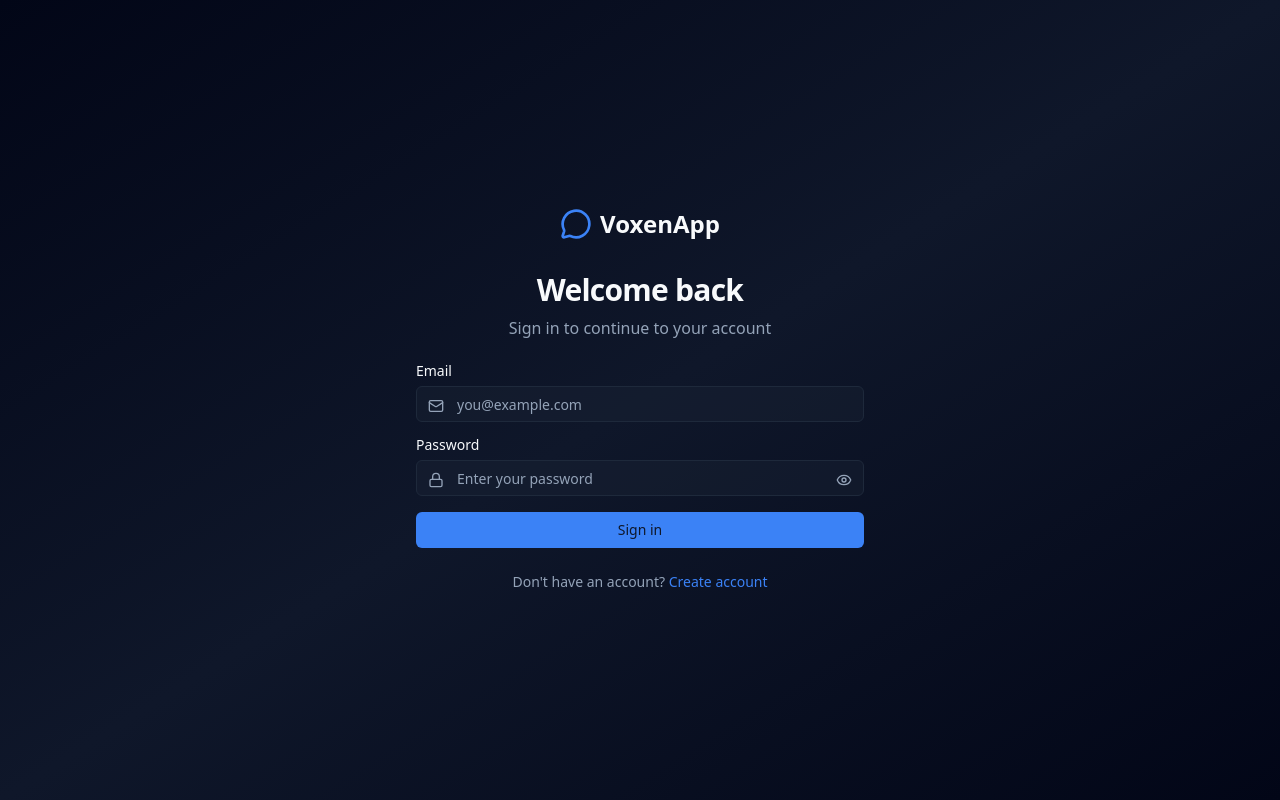
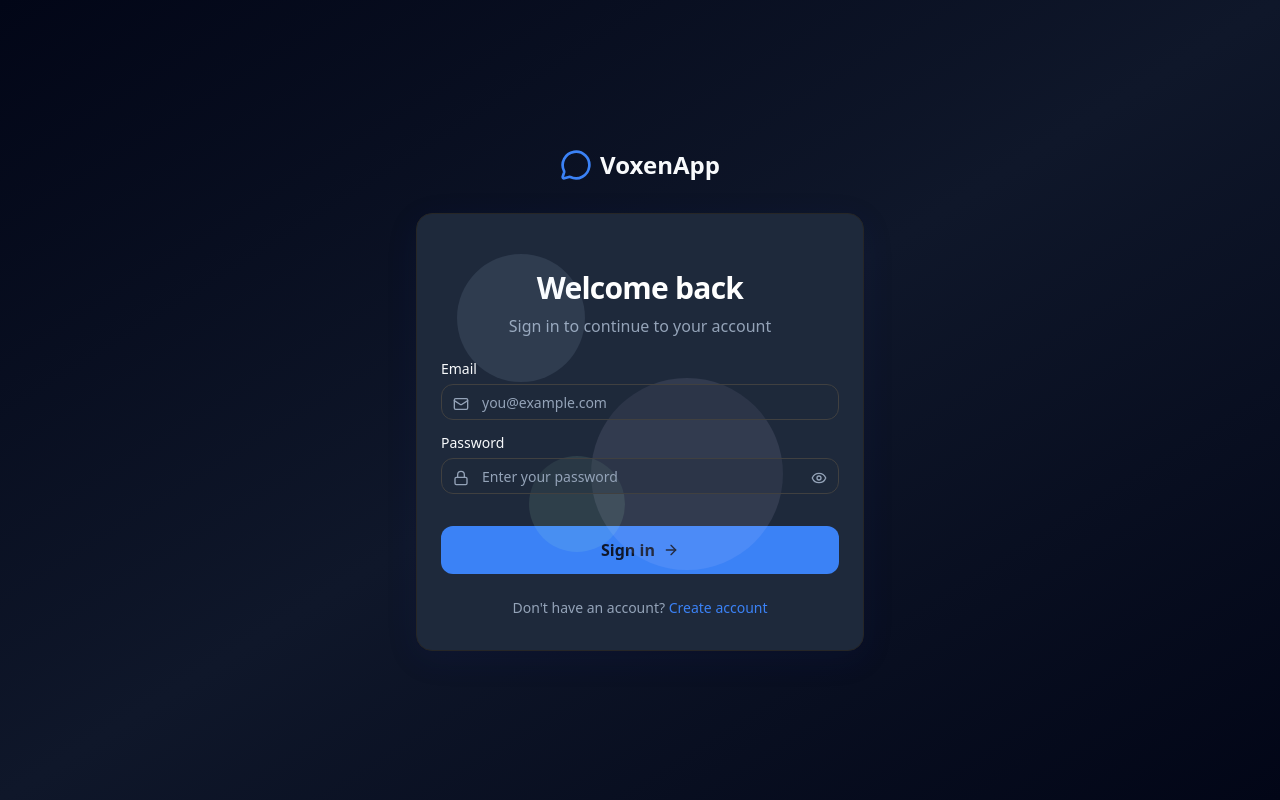
Before and after one commit to VishalValvi-83/live-chat, a React (Vite) app in the folder frontend/: page /login in a window 1280 px wide. Built offline with nearby package versions, Linux system fonts and the light colour scheme; no server answers.

Commit message:
feat: Integrate auth api in frontend

```diff
--- a/frontend/package.json
+++ b/frontend/package.json
@@ -14,6 +14,7 @@
     "@radix-ui/react-label": "^2.1.8",
     "@radix-ui/react-scroll-area": "^1.2.10",
     "@radix-ui/react-slot": "^1.2.4",
+    "axios": "^1.13.2",
     "class-variance-authority": "^0.7.1",
     "clsx": "^2.1.1",
     "framer-motion": "^12.23.26",
--- /dev/null
+++ b/frontend/src/api/authApi.js
@@ -0,0 +1,24 @@
+import api from "./AxiosInstance";
+
+export const registerUser = async (payload) => {
+    try {
+        const response = await api.post('/auth/register', payload)
+        console.log("register response: ", response)
+        return response;
+    } catch (error) {
+        console.error("something went wrong", error.message || error.erro || error)
+    }
+}
+
+export const loginUser = async (payload) => {
+    try {
+        const response = await api.post("/auth/login", payload)
+        console.log("login response : ", response)
+        if (response && response.status === 200) {
+            sessionStorage.setItem("authToken", response.data.token)
+        }
+        return response;
+    } catch (error) {
+        console.error("something went wrong", error.message || error.erro || error)
+    }
+}
--- a/frontend/src/components/auth/LoginForm.jsx
+++ b/frontend/src/components/auth/LoginForm.jsx
@@ -1,40 +1,87 @@
 import { useState } from "react"
-import { motion } from "framer-motion"
-import { Eye, EyeOff, Mail, Lock } from "lucide-react"
+import { motion, AnimatePresence } from "framer-motion"
+import { Eye, EyeOff, Mail, Lock, ArrowRight } from "lucide-react"
 import { Button } from "@/components/ui/button"
 import { Input } from "@/components/ui/input"
 import { Label } from "@/components/ui/label"
+import { loginUser } from "../../api/authApi"
+import { useNavigate } from "react-router-dom"
 
-export function LoginForm({ onSubmit, onRegisterClick }) {
+export function LoginForm({ onRegisterClick }) {
   const [email, setEmail] = useState("")
   const [password, setPassword] = useState("")
   const [showPassword, setShowPassword] = useState(false)
   const [isLoading, setIsLoading] = useState(false)
-
+  const [focusField, setFocusField] = useState("")
+  const navigate = useNavigate();
   const handleSubmit = async (e) => {
     e.preventDefault()
-    setIsLoading(true)
-    await new Promise((resolve) => setTimeout(resolve, 1000))
-    onSubmit?.(email, password)
-    setIsLoading(false)
+    try {
+      setIsLoading(true)
+      const res = await loginUser({ email, password })
+      console.log("Login in form:", res)
+      if (res && res.status === 200) {
+        alert(res.data.message || "Login successful!")
+        setEmail("")
+        setPassword("")
+        navigate("/chats");
+      }
+    } catch (error) {
+      console.error("Login failed:", error)
+      alert("Login failed. Please check your credentials and try again.")
+    } finally {
+      setIsLoading(false)
+    }
+
+  }
+
+  const containerVariants = {
+    hidden: { opacity: 0, y: 32 },
+    visible: {
+      opacity: 1,
+      y: 0,
+      transition: {
+        staggerChildren: 0.08,
+        delayChildren: 0.1,
+        duration: 0.5,
+        ease: "easeOut",
+      },
+    },
+  }
+
+  const itemVariants = {
+    hidden: { opacity: 0, y: 24 },
+    visible: { opacity: 1, y: 0, transition: { duration: 0.4, ease: "easeOut" } },
   }
 
   return (
     <motion.div
-      initial={{ opacity: 0, y: 20 }}
-      animate={{ opacity: 1, y: 0 }}
-      transition={{ duration: 0.5 }}
-      className="w-full max-w-md space-y-6"
+      variants={containerVariants}
+      initial="hidden"
+      animate="visible"
+      className="w-full max-w-screen space-y-6 bg-white/80 dark:dark:bg-slate-800 rounded-2xl shadow-xl px-6 py-8 backdrop-blur-md border border-neutral-200 dark:border-neutral-800"
+      style={{ boxShadow: "0 8px 32px 0 rgba(31, 38, 135, 0.10)" }}
     >
-      <div className="space-y-2 text-center">
-        <h1 className="text-3xl font-bold tracking-tight">Welcome back</h1>
+      {/* Animated background shapes */}
+      <div className="bg-shape absolute top-10 left-10 w-32 h-32 bg-blue-200 rounded-full opacity-10"></div>
+      <div className="bg-shape absolute bottom-20 right-20 w-48 h-48 bg-violet-200 rounded-full opacity-10"></div>
+      <div className="bg-shape absolute top-1/2 left-1/4 w-24 h-24 bg-green-200 rounded-full opacity-10"></div>
+
+      <motion.div variants={itemVariants} className="space-y-2 text-center">
+        <h1 className="text-3xl font-bold tracking-tight text-neutral-900 dark:text-white">Welcome back</h1>
         <p className="text-muted-foreground">Sign in to continue to your account</p>
-      </div>
+      </motion.div>
 
-      <form onSubmit={handleSubmit} className="space-y-4">
-        <div className="space-y-2">
+      <motion.form
+        onSubmit={handleSubmit}
+        className="space-y-4"
+        variants={containerVariants}
+        initial="hidden"
+        animate="visible"
+      >
+        <motion.div variants={itemVariants} className="space-y-2">
           <Label htmlFor="email">Email</Label>
-          <div className="relative">
+          <div className={`relative transition-all duration-300 ${focusField === "email" ? "ring-2 ring-blue-400/60 bg-white/90 dark:bg-neutral-800/80" : ""} rounded-xl`}>
             <Mail className="absolute left-3 top-3 h-4 w-4 text-muted-foreground" />
             <Input
               id="email"
@@ -42,15 +89,18 @@ export function LoginForm({ onSubmit, onRegisterClick }) {
               placeholder="you@example.com"
               value={email}
               onChange={(e) => setEmail(e.target.value)}
-              className="pl-10"
+              onFocus={() => setFocusField("email")}
+              onBlur={() => setFocusField("")}
+              className="pl-10 py-3 rounded-xl bg-transparent focus:bg-white/95 dark:focus:bg-neutral-900/90 border border-neutral-200 dark:border-neutral-700 focus:border-blue-400 transition-all duration-300"
               required
+              autoComplete="off"
             />
           </div>
-        </div>
+        </motion.div>
 
-        <div className="space-y-2">
+        <motion.div variants={itemVariants} className="space-y-2">
           <Label htmlFor="password">Password</Label>
-          <div className="relative">
+          <div className={`relative transition-all duration-300 ${focusField === "password" ? "ring-2 ring-blue-400/60 bg-white/90 dark:bg-neutral-800/80" : ""} rounded-xl`}>
             <Lock className="absolute left-3 top-3 h-4 w-4 text-muted-foreground" />
             <Input
               id="password"
@@ -58,41 +108,83 @@ export function LoginForm({ onSubmit, onRegisterClick }) {
               placeholder="Enter your password"
               value={password}
               onChange={(e) => setPassword(e.target.value)}
-              className="pl-10 pr-10"
+              onFocus={() => setFocusField("password")}
+              onBlur={() => setFocusField("")}
+              className="pl-10 pr-10 py-3 rounded-xl bg-transparent focus:bg-white/95 dark:focus:bg-neutral-900/90 border border-neutral-200 dark:border-neutral-700 focus:border-blue-400 transition-all duration-300"
               required
+              autoComplete="off"
             />
             <button
               type="button"
               onClick={() => setShowPassword(!showPassword)}
-              className="absolute right-3 top-3 text-muted-foreground hover:text-foreground"
+              className="absolute right-3 top-3 text-muted-foreground hover:text-foreground focus:outline-none"
+              tabIndex={-1}
             >
-              {showPassword ? (
-                <EyeOff className="h-4 w-4" />
-              ) : (
-                <Eye className="h-4 w-4" />
-              )}
+              <AnimatePresence mode="wait" initial={false}>
+                {showPassword ? (
+                  <motion.span key="eyeoff" initial={{ opacity: 0, y: -8 }} animate={{ opacity: 1, y: 0 }} exit={{ opacity: 0, y: 8 }} transition={{ duration: 0.2 }}>
+                    <EyeOff className="h-4 w-4" />
+                  </motion.span>
+                ) : (
+                  <motion.span key="eye" initial={{ opacity: 0, y: -8 }} animate={{ opacity: 1, y: 0 }} exit={{ opacity: 0, y: 8 }} transition={{ duration: 0.2 }}>
+                    <Eye className="h-4 w-4" />
+                  </motion.span>
+                )}
+              </AnimatePresence>
             </button>
           </div>
-        </div>
+        </motion.div>
 
-        <Button
-          type="submit"
-          className="w-full bg-blue-500 hover:bg-blue-600"
-          disabled={isLoading}
-        >
-          {isLoading ? "Signing in..." : "Sign in"}
-        </Button>
-      </form>
+        <motion.div variants={itemVariants} whileTap={{ scale: 0.97 }} className="pt-4">
+          <Button
+            type="submit"
+            disabled={isLoading}
+            className="w-full h-12 rounded-xl gradient-primary text-primary-foreground font-semibold text-base shadow-glow-sm hover:shadow-glow-md transition-all duration-300 group"
+          >
+            <AnimatePresence mode="wait">
+              {isLoading ? (
+                <motion.div
+                  key="loading"
+                  initial={{ opacity: 0 }}
+                  animate={{ opacity: 1 }}
+                  exit={{ opacity: 0 }}
+                  className="flex items-center gap-2"
+                >
+                  <motion.div
+                    className="w-5 h-5 border-2 border-primary-foreground/30 border-t-primary-foreground rounded-full"
+                    animate={{ rotate: 360 }}
+                    transition={{ duration: 1, repeat: Infinity, ease: "linear" }}
+                  />
+                  Signing in...
+                </motion.div>
+              ) : (
+                <motion.div
+                  key="idle"
+                  initial={{ opacity: 0 }}
+                  animate={{ opacity: 1 }}
+                  exit={{ opacity: 0 }}
+                  className="flex items-center gap-2"
+                >
+                  Sign in
+                  <ArrowRight className="w-4 h-4 transition-transform group-hover:translate-x-1" />
+                </motion.div>
+              )}
+            </AnimatePresence>
+          </Button>
+        </motion.div>
+      </motion.form>
 
-      <div className="text-center text-sm">
+      <motion.div variants={itemVariants} className="text-center text-sm">
         <span className="text-muted-foreground">Don't have an account? </span>
-        <button
+        <motion.button
+          type="button"
           onClick={onRegisterClick}
-          className="font-medium text-blue-500 hover:text-blue-600"
+          className="font-medium text-blue-500 hover:text-blue-600 transition-colors underline-offset-2 hover:underline"
+          whileTap={{ scale: 0.96 }}
         >
           Create account
-        </button>
-      </div>
+        </motion.button>
+      </motion.div>
     </motion.div>
   )
 }
--- a/frontend/src/components/auth/RegisterForm.jsx
+++ b/frontend/src/components/auth/RegisterForm.jsx
@@ -1,4 +1,5 @@
 import { useState } from "react"
+import { registerUser } from "@/api/authApi"
 import { motion, AnimatePresence } from "framer-motion"
 import { Eye, EyeOff, Mail, Lock, User, Phone, Upload, ArrowRight } from "lucide-react"
 import { Button } from "@/components/ui/button"
@@ -19,9 +20,20 @@ export function RegisterForm({ onSubmit, onLoginClick }) {
   const handleSubmit = async (e) => {
     e.preventDefault()
     setIsLoading(true)
-    await new Promise((resolve) => setTimeout(resolve, 1000))
-    onSubmit?.({ fullName, username, email, phone, password })
-    setIsLoading(false)
+    try {
+      const payload = { full_name: fullName, username, email, phone, password }
+      const response = await registerUser(payload)
+
+      if (response && response.data) {
+        onSubmit?.(response.data)
+      } else {
+        onSubmit?.(payload)
+      }
+    } catch (error) {
+      console.error("Registration failed", error)
+    } finally {
+      setIsLoading(false)
+    }
   }
 
   const containerVariants = {
@@ -83,7 +95,7 @@ export function RegisterForm({ onSubmit, onLoginClick }) {
             <Input
               id="fullName"
               type="text"
-              placeholder="John Doe"
+              placeholder="Enter your full name"
               value={fullName}
               onChange={(e) => setFullName(e.target.value)}
               onFocus={() => setFocusField("fullName")}
@@ -102,7 +114,7 @@ export function RegisterForm({ onSubmit, onLoginClick }) {
             <Input
               id="username"
               type="text"
-              placeholder="johndoe"
+              placeholder="Choose a username, e.g., johndoe"
               value={username}
               onChange={(e) => setUsername(e.target.value)}
               onFocus={() => setFocusField("username")}
--- a/frontend/src/pages/LoginPage.jsx
+++ b/frontend/src/pages/LoginPage.jsx
@@ -4,12 +4,6 @@ import { LoginForm } from "@/components/auth/LoginForm"
 
 export default function LoginPage() {
   const navigate = useNavigate()
-
-  const handleLogin = (email, password) => {
-    console.log("Login:", { email, password })
-    navigate("/chats")
-  }
-
   const handleRegisterClick = () => {
     navigate("/register")
   }
@@ -21,7 +15,7 @@ export default function LoginPage() {
           <MessageCircle className="h-8 w-8 text-blue-500" />
           <span className="font-bold text-2xl">VoxenApp</span>
         </div>
-        <LoginForm onSubmit={handleLogin} onRegisterClick={handleRegisterClick} />
+        <LoginForm onRegisterClick={handleRegisterClick} />
       </div>
     </div>
   )
--- a/frontend/src/pages/RegisterPage.jsx
+++ b/frontend/src/pages/RegisterPage.jsx
@@ -35,7 +35,8 @@ export default function RegisterPage() {
 
   const handleRegister = (data) => {
     console.log("Register:", data);
-    navigate("/chats");
+
+    navigate("/login");
   };
 
   const handleLoginClick = () => {
```
Also changed, not shown: frontend/src/api/AxiosInstance.js (added, +40 -0 lines), 2 other files (tests, documents, lock files or other folders).
